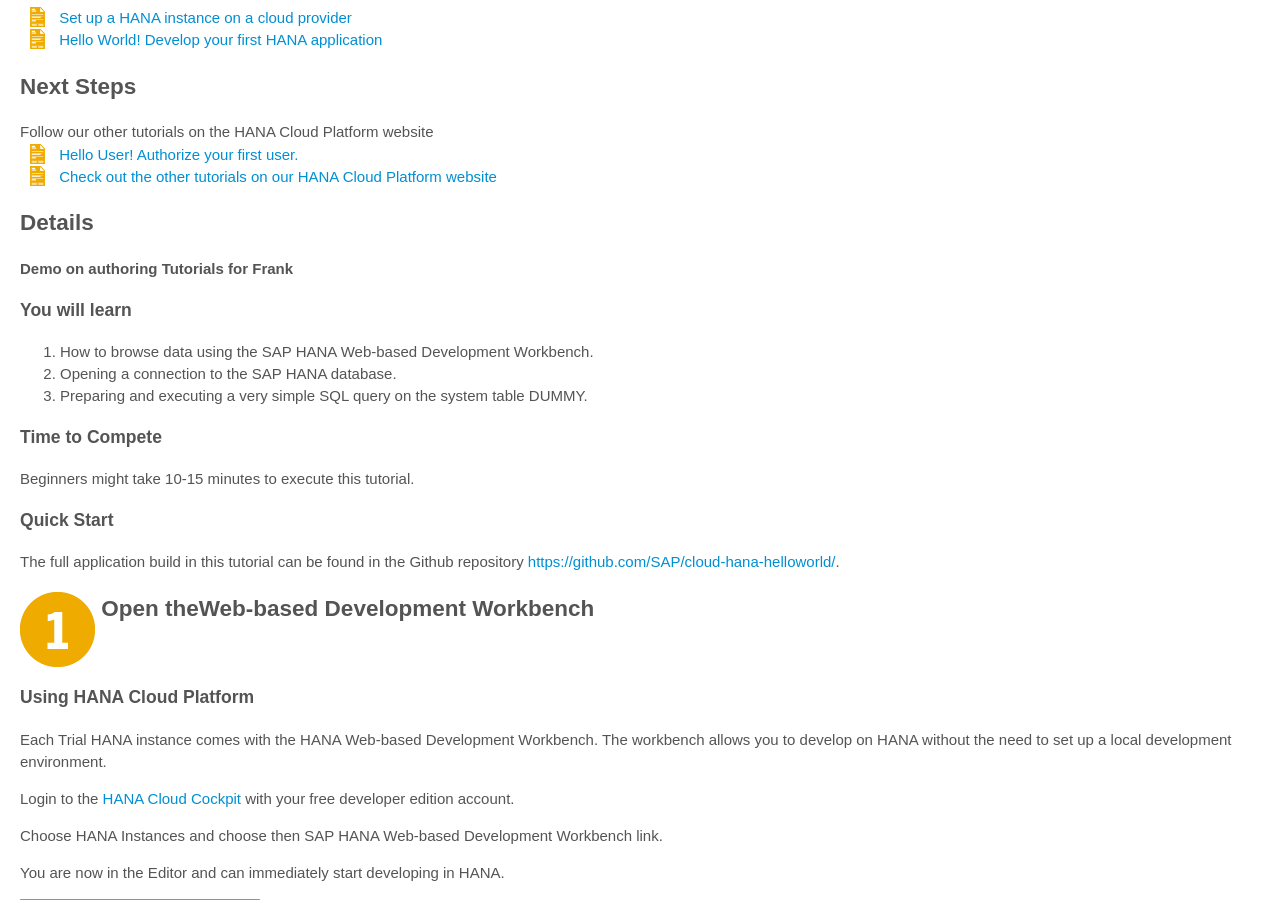
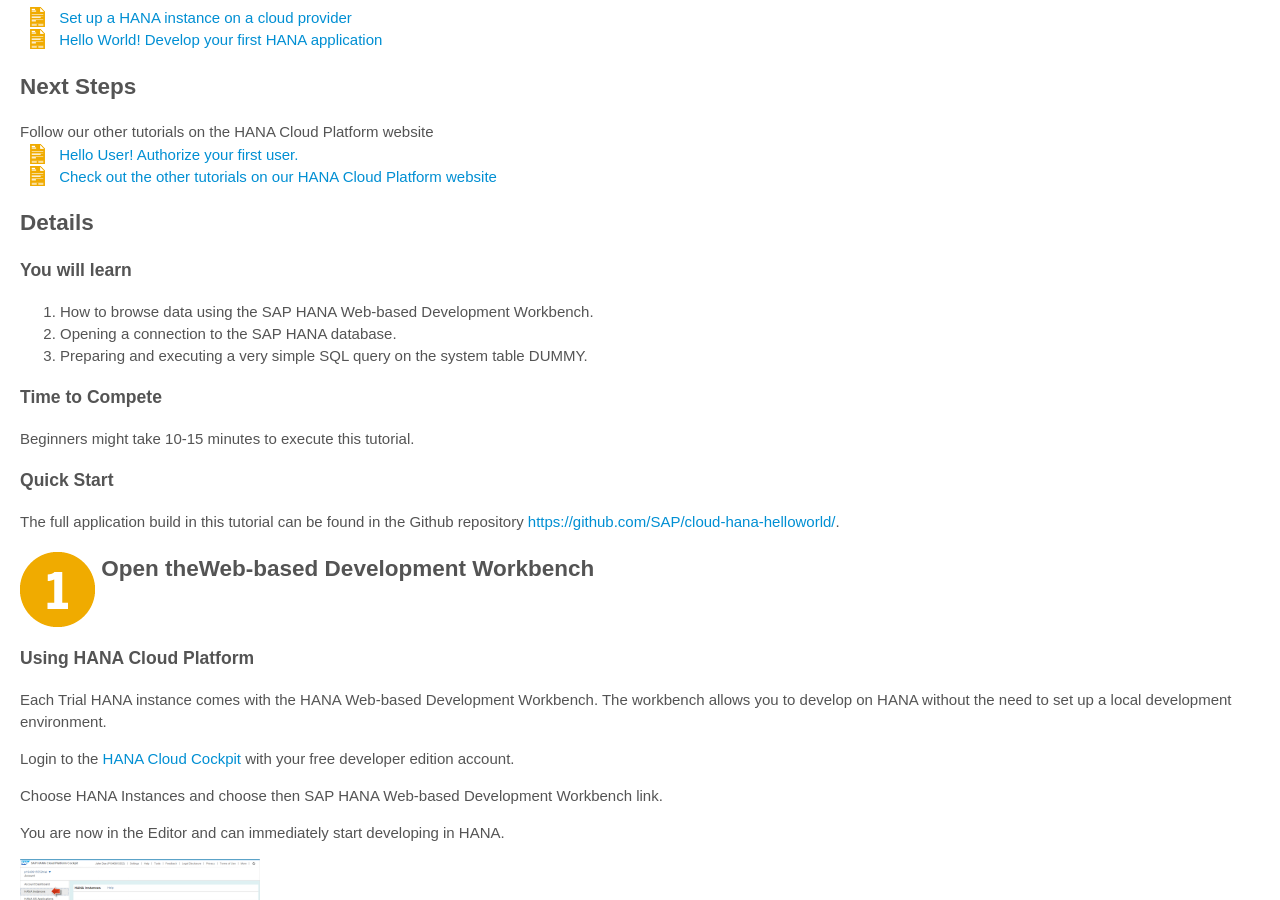
Before and after one commit to testorgiz/poc-tutorials, a Jekyll site: the page built from tutorials/hana-data-access-and-authorizations.md, in a window 1280 px wide and 900 px high, scrolled down 396 px. Built offline with Jekyll 4.4.1, drawn with Linux system fonts in a browser that asks for light colours; some web fonts are replaced; comment, search, counter and statistics services are not loaded.

Commit message:
remove comment
remove demo comment

```diff
--- a/tutorials/hana-data-access-and-authorizations.md
+++ b/tutorials/hana-data-access-and-authorizations.md
@@ -32,8 +32,6 @@ Follow our other tutorials on the HANA Cloud Platform website
 
 ## Details
 
-**Demo on authoring Tutorials for Frank**
-
 ### You will learn
 
 1. How to browse data using the SAP HANA Web-based Development Workbench.
```
